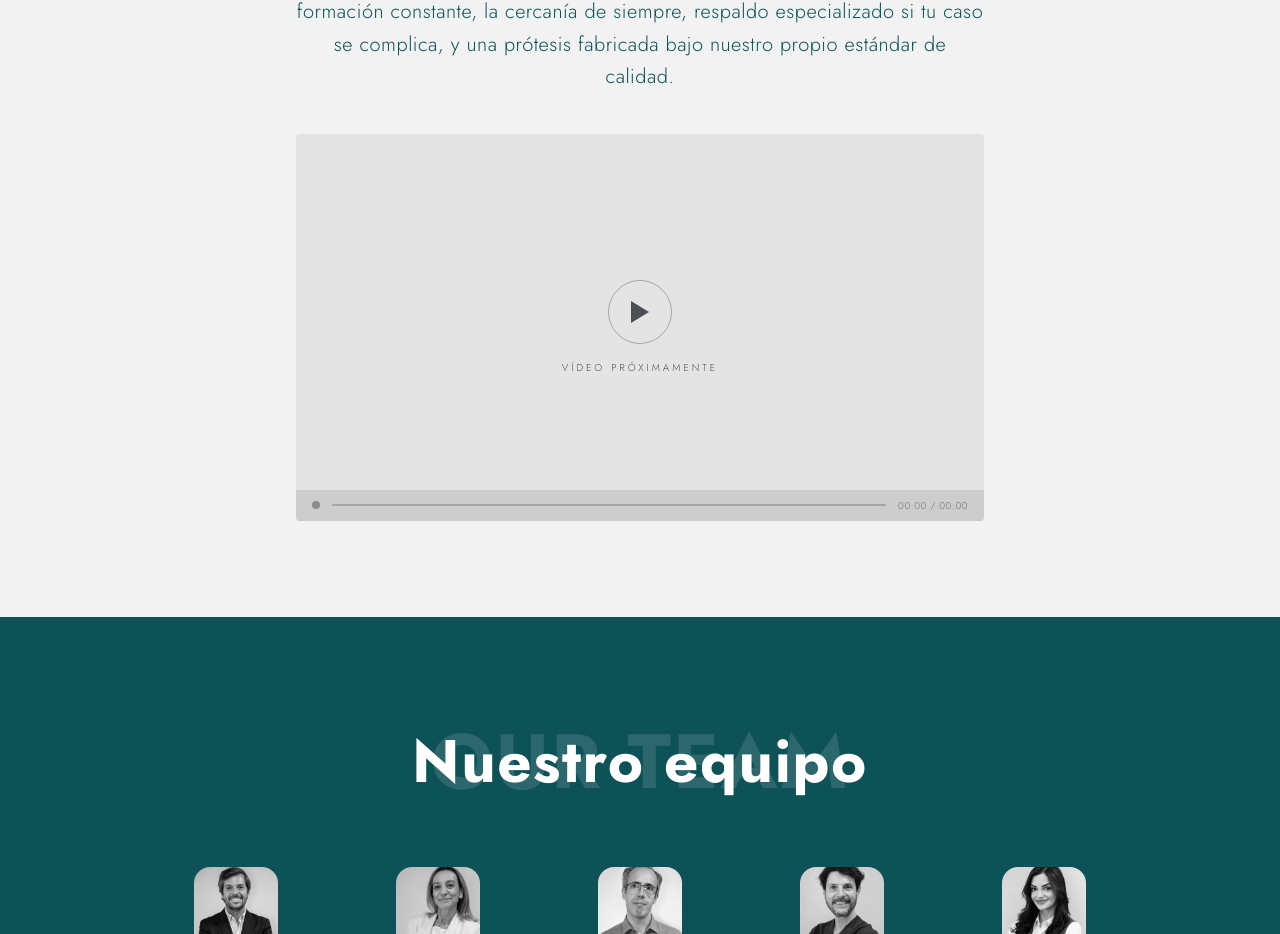
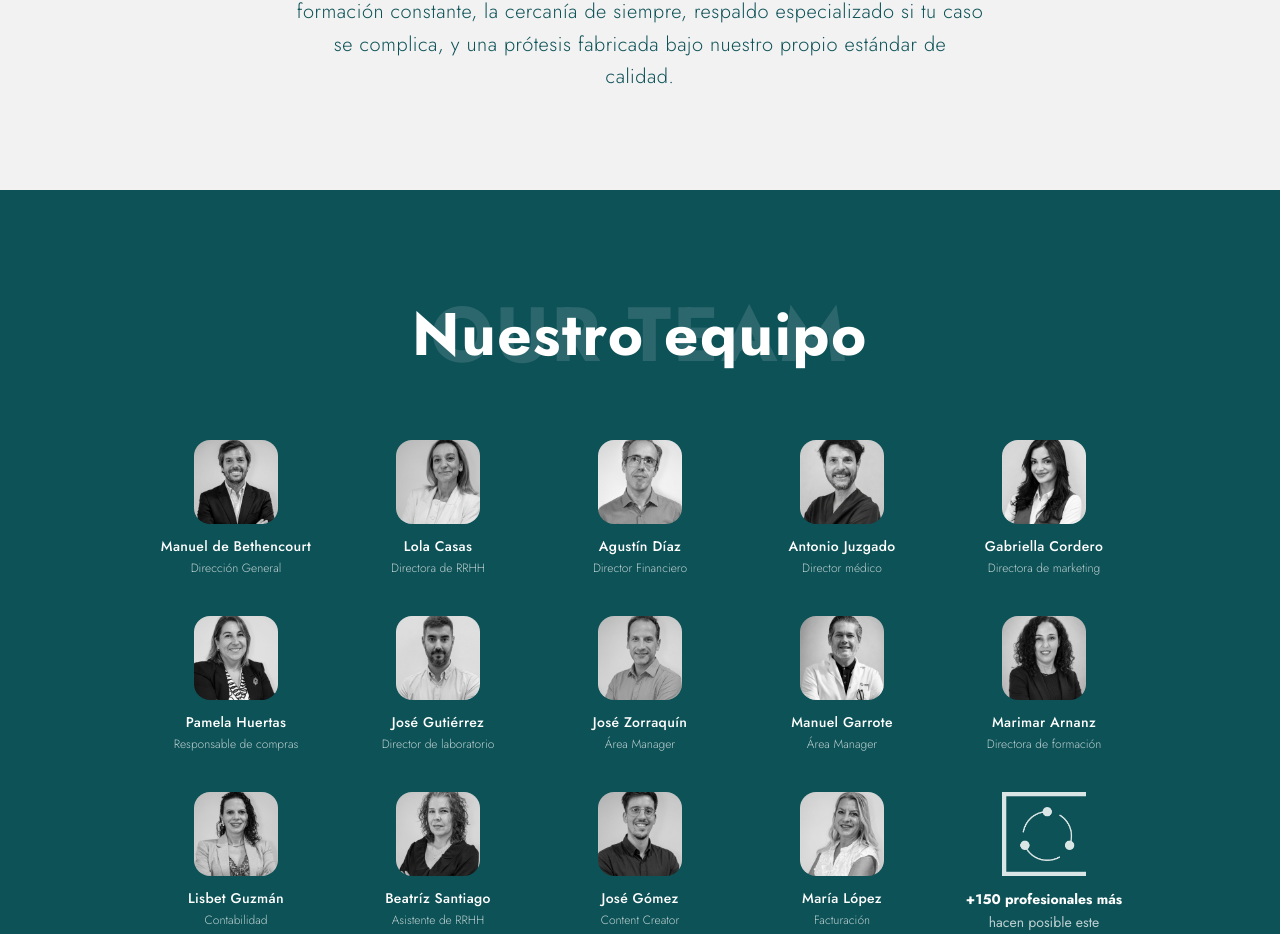
Before and after one commit to marketingohi/niobo-health-tv, a React (Vite) app: page / in a window 1280 px wide. Shown: the part 6219-7153 px from the top of the page. Built offline with nearby package versions, Linux system fonts and the light colour scheme.

Commit message:
Remove testimonial video block from Tratarte (Respaldo Niobo)
Section keeps its title and copy, just no longer embeds the video.
Also drops the now-unused 40MB niobo-video.mp4 from the bundle (was
still being eagerly bundled via the glob even with nothing rendering
it).

```diff
--- a/src/sections/Tratarte.jsx
+++ b/src/sections/Tratarte.jsx
@@ -1,5 +1,4 @@
 import { motion } from 'framer-motion';
-import VideoPlaceholder from '../components/VideoPlaceholder';
 import { EASE, VIEWPORT } from '../lib/motion';
 
 export default function Tratarte({ theme }) {
@@ -31,15 +30,6 @@ export default function Tratarte({ theme }) {
         constante, la cercanía de siempre, respaldo especializado si tu caso se complica, y una
         prótesis fabricada bajo nuestro propio estándar de calidad.
       </motion.p>
-      <motion.div
-        className="mt-8 sm:mt-10"
-        initial={{ opacity: 0, y: 16 }}
-        whileInView={{ opacity: 1, y: 0 }}
-        viewport={VIEWPORT}
-        transition={{ duration: 0.7, delay: 0.15, ease: EASE }}
-      >
-        <VideoPlaceholder />
-      </motion.div>
     </div>
   );
 }
```
Also changed, not shown: 1 other file (tests, documents, lock files or other folders).
